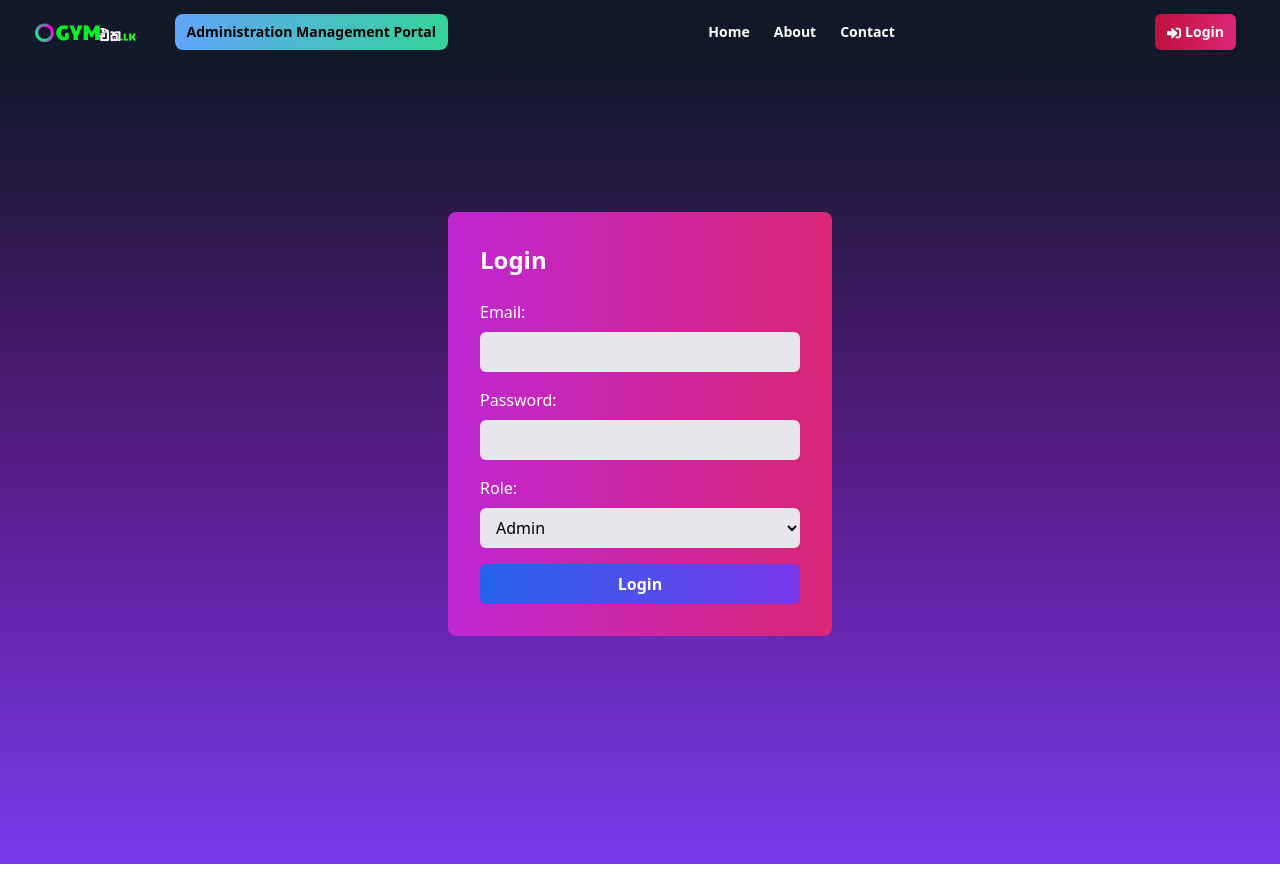
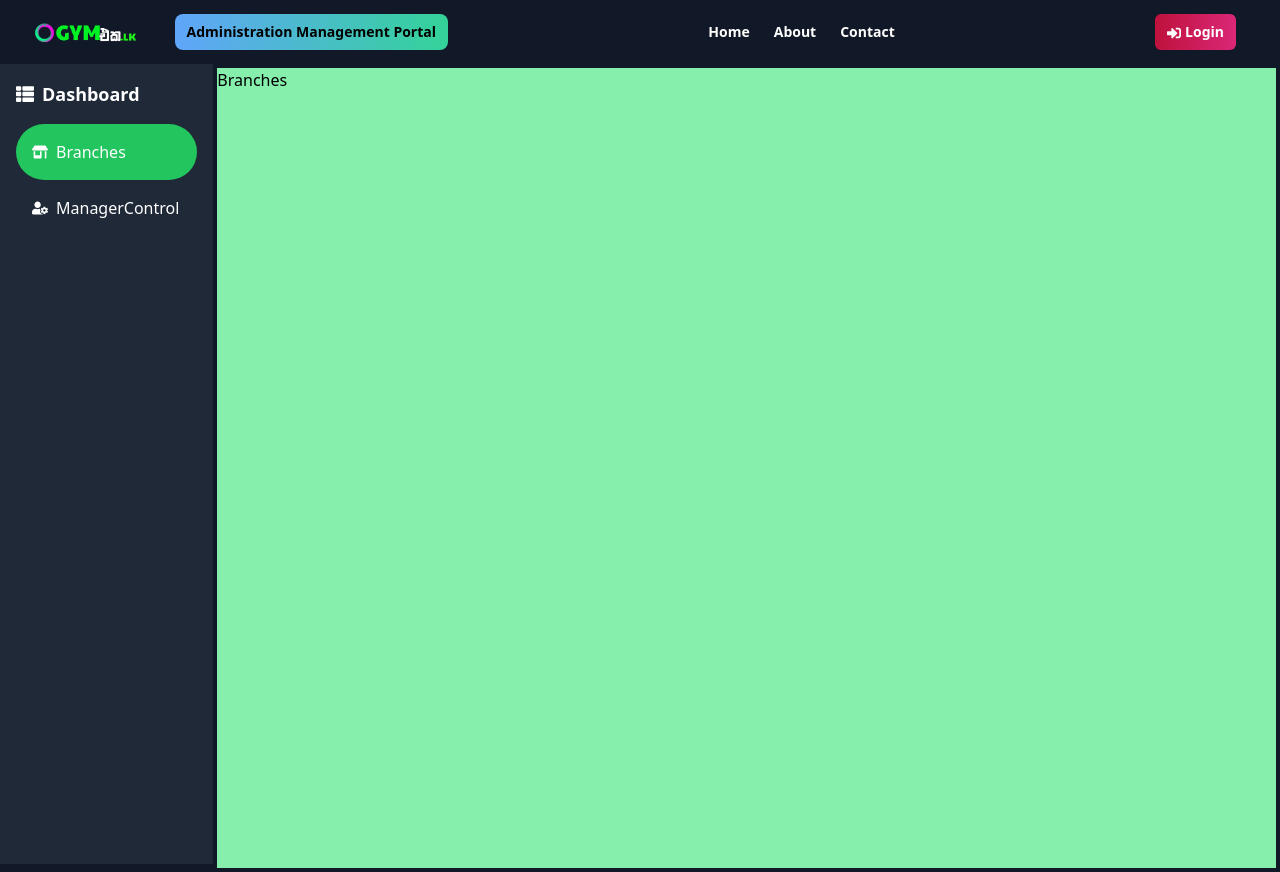
Before and after one commit to Senethlakshan/GymekaLK-admin-web-ui, a React (Create React App) app in the folder gymeka-admin-portal/: page /admin-panel in a window 1280 px wide. Before the commit this address led to /login. Built offline with nearby package versions, Linux system fonts and the light colour scheme.

Commit message:
updated create admin slidebar

```diff
--- a/gymeka-admin-portal/src/components/admin/AdminPanel.js
+++ b/gymeka-admin-portal/src/components/admin/AdminPanel.js
@@ -1,29 +1,11 @@
 import React, { useEffect } from 'react';
-import { useNavigate } from 'react-router-dom';
+import AdminSlideBar from './AdminSlideBar';
 
 const AdminPanel = () => {
-  const navigate = useNavigate();
-
-  useEffect(() => {
-    const role = localStorage.getItem('role');
-    const token = localStorage.getItem('token');
-
-    // Redirect to login page if user is not authenticated
-    if (!role || !token) {
-      navigate('/login');
-    }
-  }, [navigate]);
-
-  const handleLogout = () => {
-    localStorage.removeItem('role');
-    localStorage.removeItem('token');
-    navigate('/login');
-  };
 
   return (
     <div className='bg-blue-300 min-h-screen'>
-      <h1>AdminPanel</h1>
-      <button onClick={handleLogout}>Logout</button>
+      <AdminSlideBar/>
     </div>
   );
 };
--- /dev/null
+++ b/gymeka-admin-portal/src/components/admin/AdminSlideBar.js
@@ -0,0 +1,50 @@
+import React, { useState } from 'react';
+import Branches from './Branches';
+import ManagerControl from './ManagerControl';
+import { FaUser, FaDumbbell, FaStoreAlt, FaUserCog, FaUserCircle, FaThList } from 'react-icons/fa';
+
+function AdminSlideBar() {
+  const [currentPage, setCurrentPage] = useState('branches');
+
+  const handlePageChange = (page) => {
+    setCurrentPage(page);
+  };
+
+  return (
+    <div className="flex bg-gray-900">
+      {/* slide bar */}
+      <div className="w-1/6 h-screen p-4 bg-gray-800">
+        <h2 className="mb-4 flex items-center font-bold text-lg text-white">
+          <FaThList className="mr-2" />
+          Dashboard
+        </h2>
+        <ul>
+          <li
+            className={`flex p-4 rounded-full items-center cursor-pointer text-white hover:bg-gray-700 ${
+              currentPage === 'branches' ? 'bg-green-500' : ''
+            }`}
+            onClick={() => handlePageChange('branches')}
+          >
+            <FaStoreAlt className="mr-2" />
+            Branches
+          </li>
+          <li
+            className={`flex p-4 rounded-full items-center cursor-pointer text-white hover:bg-gray-700 ${
+              currentPage === 'managercrtl' ? 'bg-green-500' : ''
+            }`}
+            onClick={() => handlePageChange('managercrtl')}
+          >
+            <FaUserCog className="mr-2" />
+            ManagerControl
+          </li>
+        </ul>
+      </div>
+      <div className="flex-1 p-1">
+        {currentPage === 'branches' && <Branches />}
+        {currentPage === 'managercrtl' && <ManagerControl />}
+      </div>
+    </div>
+  );
+}
+
+export default AdminSlideBar;
--- /dev/null
+++ b/gymeka-admin-portal/src/components/admin/Branches.js
@@ -0,0 +1,14 @@
+import React from 'react';
+
+
+function Branches() {
+
+
+  return (
+    <div className='bg-green-300 min-h-screen'>
+     <h1>Branches</h1>
+    </div>
+  );
+}
+
+export default Branches;
--- /dev/null
+++ b/gymeka-admin-portal/src/components/admin/ManagerControl.js
@@ -0,0 +1,14 @@
+import React from 'react';
+
+
+function ManagerControl() {
+
+
+  return (
+    <div className='bg-blue-400 min-h-screen'>
+     <h1>ManagerControl</h1>
+    </div>
+  );
+}
+
+export default ManagerControl;
--- a/gymeka-admin-portal/src/components/root/Chat.js
+++ /dev/null
@@ -1,31 +0,0 @@
-import React, { Component } from 'react';
-
-class KommunicateChat extends Component {
-  constructor(props) {
-    super(props);
-  }
-
-  componentDidMount() {
-    (function(d, m) {
-      var kommunicateSettings = {
-        appId: '30e82041ae923efb6c8eb9aae8fb273db',
-        popupWidget: true,
-        automaticChatOpenOnNavigation: true,
-      };
-      var s = document.createElement('script');
-      s.type = 'text/javascript';
-      s.async = true;
-      s.src = 'https://widget.kommunicate.io/v2/kommunicate.app';
-      var h = document.getElementsByTagName('head')[0];
-      h.appendChild(s);
-      window.kommunicate = m;
-      m._globals = kommunicateSettings;
-    })(document, window.kommunicate || {});
-  }
-
-  render() {
-    return <div></div>;
-  }
-}
-
-export default KommunicateChat;
--- a/gymeka-admin-portal/src/components/root/Navbar.js
+++ b/gymeka-admin-portal/src/components/root/Navbar.js
@@ -1,7 +1,7 @@
 import React from 'react';
 import { Link, useNavigate } from 'react-router-dom';
 import logo from '../../assests/loadImg.png';
-import { FaSignInAlt, FaUserShield } from 'react-icons/fa';
+import { FaSignInAlt, FaSignOutAlt } from 'react-icons/fa';
 import axios from 'axios';
 
 const Navbar = () => {
@@ -58,9 +58,10 @@ const Navbar = () => {
                                     </Link>
                                 )}
                                 <button
-                                    className='bg-gradient-to-r from-rose-700 to-pink-600 text-white px-3 py-2 mr-3 rounded-md text-sm font-semibold hover:from-pink-600 hover:to-pink-700'
+                                    className='bg-gradient-to-r from-fuchsia-600 to-pink-600 text-white px-3 py-2 mr-3 rounded-md text-sm font-semibold'
                                     onClick={handleLogout}
                                 >
+                                      <FaSignOutAlt className="inline mr-1" />
                                     Logout
                                 </button>
                             </>
```
